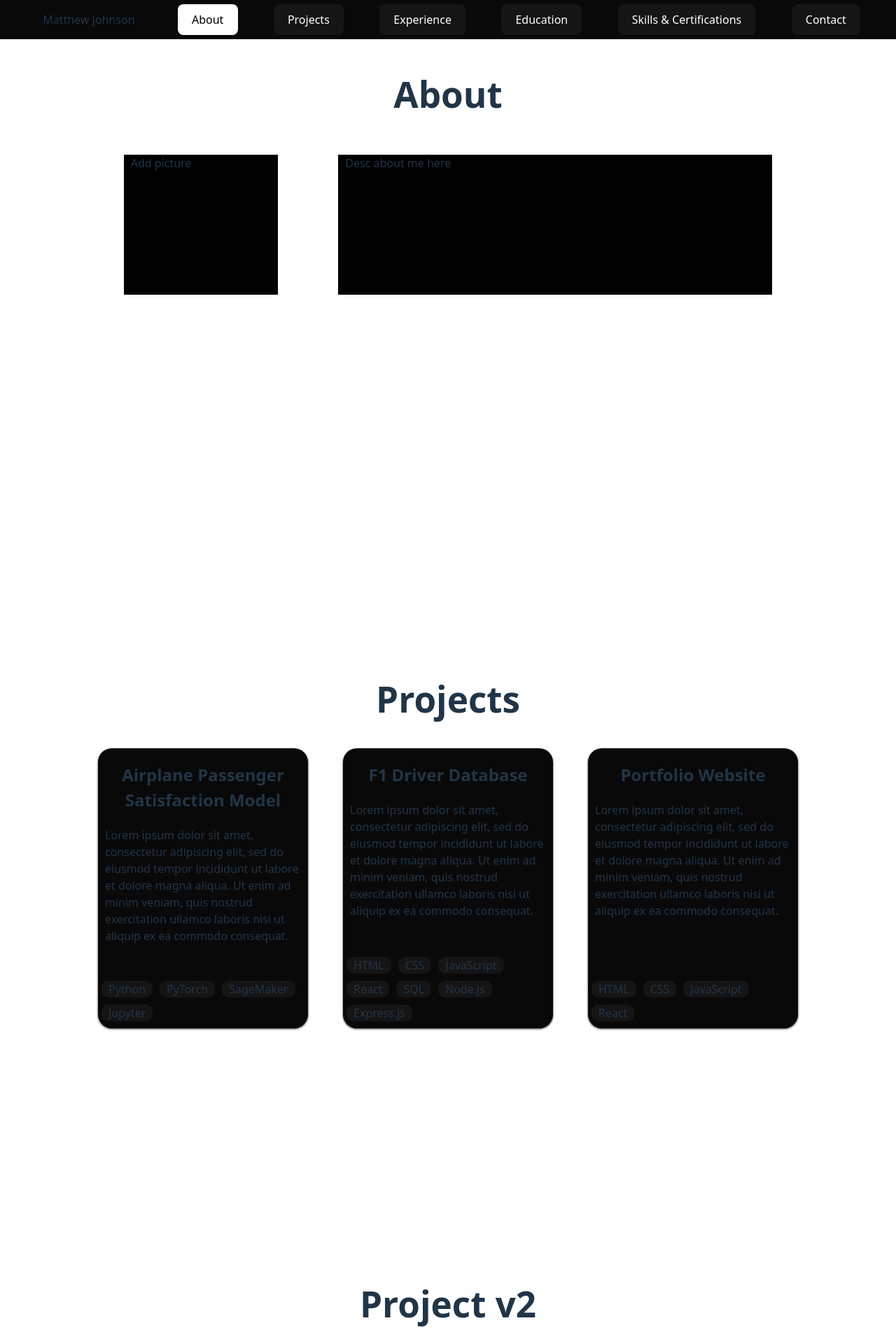
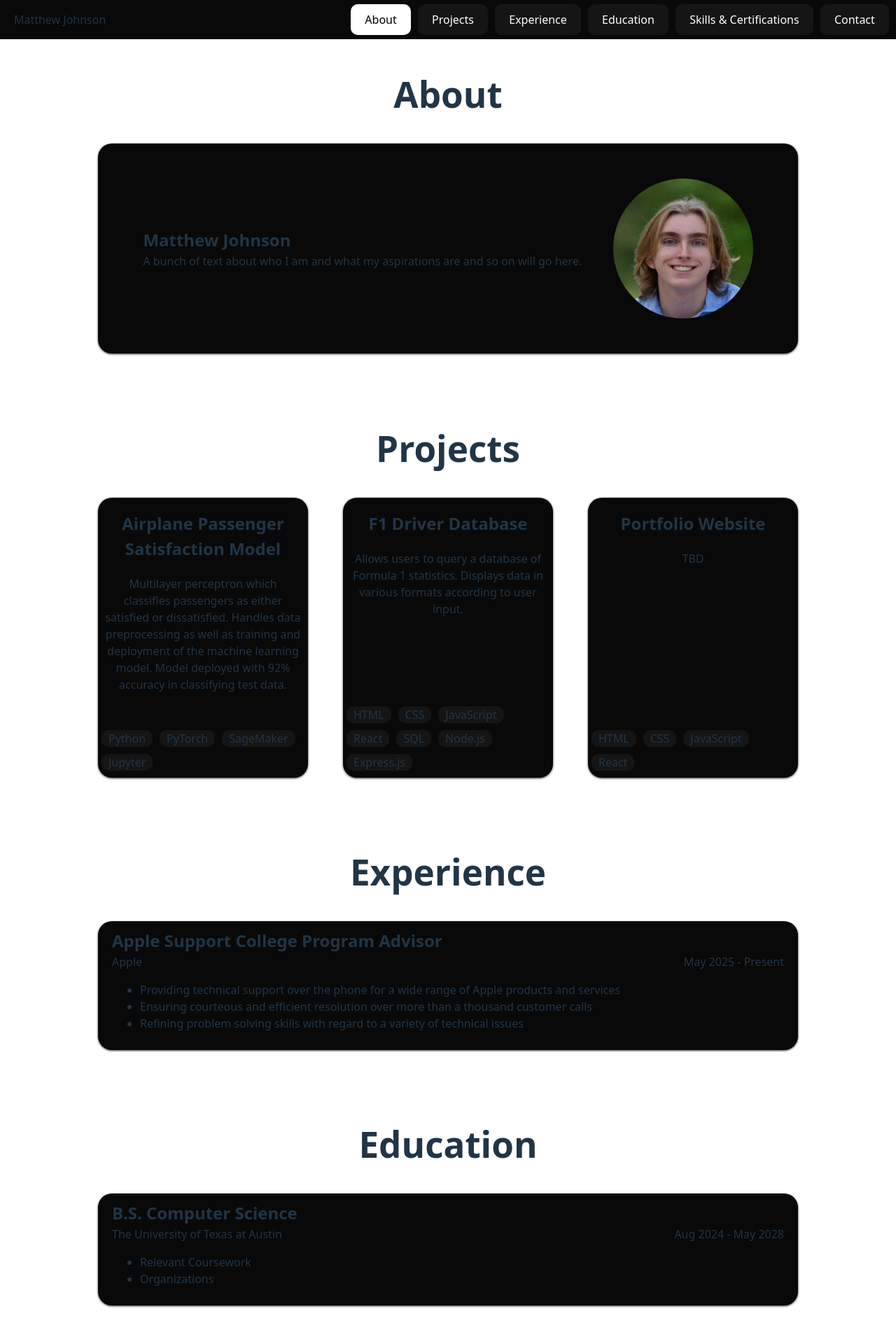
Before and after one commit to MatthewJ02/Personal-Website, a React (Vite) app: page / in a window 1280 px wide. Shown: the top 1920 px of the page at 70% size. Built offline with nearby package versions, Linux system fonts and the light colour scheme.

Commit message:
Sections are taking shape

```diff
--- a/src/App.jsx
+++ b/src/App.jsx
@@ -5,6 +5,8 @@ import './App.css'
 
 import NavBar from './components/NavBar.jsx'
 import ProjectCard from './components/ProjectCard.jsx'
+
+import headshotImage from './assets/headshot.png';
 
 function App() {
 
@@ -53,18 +55,18 @@ function App() {
   }, []);
 
   const projects = [
-    {id: 1, name: 'Airplane Passenger Satisfaction Model', skills: ['Python', 'PyTorch', 'SageMaker', 'Jupyter'], link: 'https://github.com/MatthewJ02/Airplane-Passenger-Satisfaction-Model'},
-    {id: 2, name: 'F1 Driver Database', skills: ['HTML', 'CSS', 'JavaScript', 'React', 'SQL', 'Node.js', 'Express.js'], link: 'https://github.com/MatthewJ02/F1-Database'},
-    {id: 3, name: 'Portfolio Website', skills: ['HTML', 'CSS', 'JavaScript', 'React'], link: 'https://github.com/MatthewJ02/Personal-Website'}
+    {id: 1, name: 'Airplane Passenger Satisfaction Model', skills: ['Python', 'PyTorch', 'SageMaker', 'Jupyter'], link: 'https://github.com/MatthewJ02/Airplane-Passenger-Satisfaction-Model', desc: 'Multilayer perceptron which classifies passengers as either satisfied or dissatisfied. Handles data preprocessing as well as training and deployment of the machine learning model. Model deployed with 92% accuracy in classifying test data.'},
+    {id: 2, name: 'F1 Driver Database', skills: ['HTML', 'CSS', 'JavaScript', 'React', 'SQL', 'Node.js', 'Express.js'], link: 'https://github.com/MatthewJ02/F1-Database', desc: 'Allows users to query a database of Formula 1 statistics. Displays data in various formats according to user input.'},
+    {id: 3, name: 'Portfolio Website', skills: ['HTML', 'CSS', 'JavaScript', 'React'], link: 'https://github.com/MatthewJ02/Personal-Website', desc: 'TBD'}
   ]
 
   //project v2 state
-  const [activeButton, setActiveButton] = useState(1);
+ /* const [activeButton, setActiveButton] = useState(1);
   const activeProj = projects.find(project => project.id === activeButton);
 
   const openSourceCode = () => {
     window.open(activeProj.link, '_blank', 'noopener,noreferrer');
-  }
+  }*/
 
   const openLink = (project) => {
     window.open(project.link, '_blank', 'noopener,noreferrer');
@@ -78,20 +80,23 @@ function App() {
       <section id='about' ref={aboutRef}>
         <h1>About</h1>
         {/* Temp styling for testing*/}
-        <div style={{display: 'flex', justifyContent: 'space-evenly', gap: '50px'}}>
-          <p style={{width: '200px', height: '200px', backgroundColor: 'Black'}}>Add picture</p>
-          <p style={{width: '600px', height: '200px', backgroundColor: 'Black'}}>Desc about me here</p>
+        <div className='about-card'>
+          <div className='about-desc'>
+            <h2>Matthew Johnson</h2>
+            <p>A bunch of text about who I am and what my aspirations are and so on will go here.</p>
+          </div>
+          <img className='headshot' alt='My beautiful face' src={headshotImage}></img>
         </div>
       </section>
       <section id='project' ref={projectRef}>
         <h1>Projects</h1>
         <div className='section-content'>
           {projects.map((project) => (
-            <ProjectCard key={project.id} name={project.name} skills={project.skills} width={'300px'} height={'400px'} onClick={() => openLink(project)}/>
+            <ProjectCard key={project.id} name={project.name} skills={project.skills} width={'300px'} height={'400px'} onClick={() => openLink(project)} desc={project.desc}/>
           ))}
         </div>
       </section>
-      <section>
+      {/*<section>
         <h1>Project v2</h1>
         <div className='project-window'>
           <h2>{activeProj.name}</h2>
@@ -104,14 +109,14 @@ function App() {
             <div className='project-code' onClick={openSourceCode}>View Source Code</div>
           </div>
         </div>
-      </section>
+      </section>*/}
       <section id='exp' ref={expRef}>
         <h1>Experience</h1>
         <div className='experience-card'>
           <h2>Apple Support College Program Advisor</h2>
           <div className='experience-line'>
-            <p>Apple</p>
-            <p>May 2025 - Present</p>
+            <p style={{fontWeight: '400'}}>Apple</p>
+            <p style={{fontWeight: '400'}}>May 2025 - Present</p>
           </div>
           <ul>
             <li>Providing technical support over the phone for a wide range of Apple products and services</li>
@@ -125,11 +130,13 @@ function App() {
         <div className='experience-card'>
           <h2>B.S. Computer Science</h2>
           <div className='experience-line'>
-            <p>The University of Texas at Austin</p>
-            <p>Aug 2024 - May 2028</p>
+            <p style={{fontWeight: '400'}}>The University of Texas at Austin</p>
+            <p style={{fontWeight: '400'}}>Aug 2024 - May 2028</p>
           </div>
-          <p>Relevant Coursework</p>
-          <p>Organizations</p>
+          <ul>
+            <li>Relevant Coursework</li>
+            <li>Organizations</li>
+          </ul>
         </div>
       </section>
       <section id='skill' ref={skillRef}>
--- a/src/components/NavBar.jsx
+++ b/src/components/NavBar.jsx
@@ -1,4 +1,4 @@
-function NavBar({name, scrollRefs, activeSection }) {
+function NavBar({name, scrollRefs, activeSection}) {
     console.log(`Button about is active: ${activeSection === 'about'}`);
     const styleHelper = (id) => ({
         backgroundColor: activeSection === id ? 'white' : '#151515',
@@ -11,6 +11,7 @@ function NavBar({name, scrollRefs, activeSection }) {
             <p>
                 {name}
             </p>
+            <div style={{width: '25%'}}/>
             <button onClick={() => scrollRefs.about.current?.scrollIntoView()} style={styleHelper('about')}>
                 About
             </button>
--- a/src/components/ProjectCard.jsx
+++ b/src/components/ProjectCard.jsx
@@ -1,9 +1,9 @@
-function ProjectCard({name, width, height, onClick, skills}) {
+function ProjectCard({name, width, height, onClick, skills, desc}) {
     return (
         <div className="project-card" onClick={onClick}
         style={{width: width, height: height, transition: '0.3s ease', overflow: 'hidden', opacity: width === '0px' ? '0' : '1', whiteSpace: 'nowrap', flexShrink: '0'}}>
             <h2>{name}</h2>
-            <p>Lorem ipsum dolor sit amet, consectetur adipiscing elit, sed do eiusmod tempor incididunt ut labore et dolore magna aliqua. Ut enim ad minim veniam, quis nostrud exercitation ullamco laboris nisi ut aliquip ex ea commodo consequat.</p>
+            <p>{desc}</p>
             <div className="project-skills">
                 {skills.map((skill) => (
                    <div className="skill">{skill}</div>
--- a/src/index.css
+++ b/src/index.css
@@ -11,6 +11,8 @@
   text-rendering: optimizeLegibility;
   -webkit-font-smoothing: antialiased;
   -moz-osx-font-smoothing: grayscale;
+
+  scrollbar-width: none;
 }
 
 a {
@@ -19,6 +21,7 @@ a {
   text-decoration: inherit;
   display: block;
 }
+
 a:hover {
   color: #535bf2;
 }
@@ -36,7 +39,7 @@ h1 {
 }
 
 button {
-  border-radius: 8px;
+  border-radius: 10px;
   border: 1px solid transparent;
   padding: 0.6em 1.2em;
   font-size: 1em;
@@ -66,7 +69,6 @@ button:hover {
 section {
   scroll-margin-top: 70px;
   padding: 2rem;
-  min-height: 100vh;
 }
 
 h2 {
@@ -77,7 +79,13 @@ p {
   text-wrap: wrap;
   padding-right: 10px;
   padding-left: 10px;
-  text-align: left;
+  font-size: 1em;
+  font-weight: 500;
+}
+
+ul {
+  font-size: 1em;
+  font-weight: 500;
 }
 
 html {
@@ -85,8 +93,8 @@ html {
 }
 
 .experience-card {
-  background-color: #0c0c0c;
-  border-radius: 10px;
+  background-color: #090909;
+  border-radius: 20px;
   display: block;
   text-align: left;
   padding-left: 20px;
@@ -99,19 +107,26 @@ html {
 
 .experience-card h2 {
   margin: 0;
-  padding-bottom: 5px;
+  padding-bottom: 0px;
   /*background-color: green;*/
 }
 
 .experience-card p {
   margin: 0;
+  padding: 0;
   /*background-color: blue;*/
+}
+
+.experience-line {
+  padding-top: 0px;
+  display: flex;
+  justify-content: space-between;
 }
 
 .project-window {
   width: 1000px;
   height: 400px;
-  background-color: #0c0c0c;
+  background-color: #090909;
   border-radius: 20px;
   position: relative;
   box-shadow: 0 1px 3px rgba(0,0,0,0.8);
@@ -210,7 +225,36 @@ html {
   gap: 50px;
 }
 
-.experience-line {
+.headshot {
+  height: 200px;
+  width: 200px;
+  border-radius: 50%;
+}
+
+.about-card {
+  background-color: #090909;
+  border-radius: 20px;
+  max-width: 1000px;
   display: flex;
-  justify-content: space-between;
+  justify-content: space-evenly;
+  text-align: left;
+  padding-left: 20px;
+  padding-right: 20px;
+  padding-top: 50px;
+  padding-bottom: 50px;
+  box-shadow: 0 1px 3px rgba(0,0,0,0.8);
+  position: relative;
+  align-items: center;
 }
+
+.about-card h2 {
+  margin: 0;
+  padding-bottom: 0px;
+  /*background-color: green;*/
+}
+
+.about-card p {
+  margin: 0;
+  padding: 0;
+  /*background-color: blue;*/
+}
```
Also changed, not shown: src/assets/headshot.png (added).
